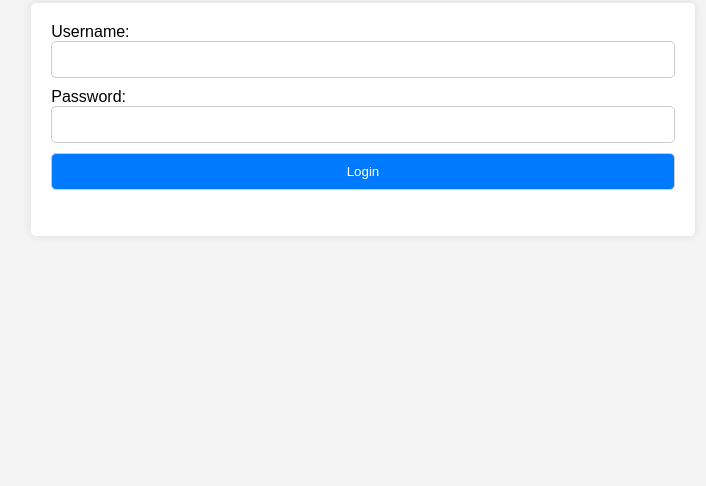
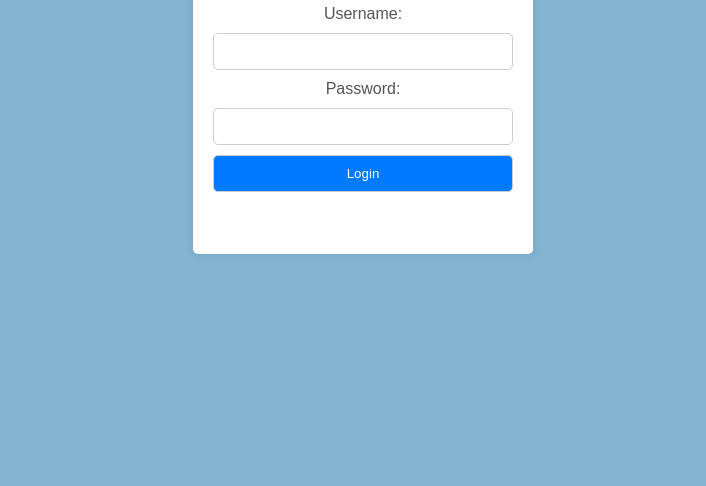
Before and after one commit to kashsuks/kashsuks.github.io, a plain HTML site: page index.html in a window 1280 px wide. Shown: the part 314-800 px from the top of the page, without its empty margins (277-983 px from the left). Drawn offline with Linux system fonts and the light colour scheme.

Commit message:
Update index.html

```diff
--- a/index.html
+++ b/index.html
@@ -4,9 +4,134 @@
     <meta charset="UTF-8">
     <meta name="viewport" content="width=device-width, initial-scale=1.0">
     <title>Login</title>
-    <link rel="stylesheet" type="text/css" href="login.css">
+
+    <style>
+        body {
+            margin: 0;
+            padding: 0;
+            display: flex;
+            justify-content: center;
+            align-items: center;
+            height: 100vh;
+            overflow: hidden;
+            background: #a6a9d9;
+            font-family: Arial, sans-serif;
+        }
+
+        .background {
+            position: fixed;
+            width: 100vw;
+            height: 100vh;
+            top: 0;
+            left: 0;
+            overflow: hidden;
+            background: #82b4d3;
+        }
+
+        .background span {
+            width: 15vmin;
+            height: 15vmin;
+            border-radius: 15vmin;
+            backface-visibility: hidden;
+            position: absolute;
+            animation: move infinite linear;
+        }
+
+        @keyframes move {
+            100% {
+                transform: translate3d(0, 0, 1px) rotate(360deg);
+            }
+        }
+
+        .background span:nth-child(1) {
+            color: #54a1bb;
+            top: 19%;
+            left: 76%;
+            animation-duration: 17s;
+            animation-delay: -39s;
+            transform-origin: 1vw 21vh;
+            box-shadow: 30vmin 0 4.704088285370859vmin currentColor;
+        }
+
+        /* Repeat for other spans */
+
+        .login-container {
+            z-index: 1; /* Ensure login form appears above the background */
+            position: relative;
+            background-color: #fff;
+            padding: 20px;
+            border-radius: 5px;
+            box-shadow: 0 0 10px rgba(0, 0, 0, 0.1);
+            max-width: 300px;
+            width: 90%;
+            text-align: center;
+        }
+
+        .login-container h2 {
+            margin-bottom: 20px;
+            font-size: 24px;
+            color: #333;
+        }
+
+        form {
+            display: flex;
+            flex-direction: column;
+            align-items: center;
+        }
+
+        label {
+            margin-bottom: 10px;
+            font-size: 16px;
+            color: #555;
+        }
+
+        input[type="text"],
+        input[type="password"],
+        input[type="submit"] {
+            width: 100%;
+            padding: 10px;
+            margin-bottom: 10px;
+            border: 1px solid #ccc;
+            border-radius: 5px;
+            box-sizing: border-box;
+        }
+
+        input[type="submit"] {
+            background-color: #007bff;
+            color: #fff;
+            cursor: pointer;
+        }
+
+        input[type="submit"]:hover {
+            background-color: #0056b3;
+        }
+    </style>
 </head>
 <body>
+
+<div class="background">
+    <span></span>
+    <span></span>
+    <span></span>
+    <span></span>
+    <span></span>
+    <span></span>
+    <span></span>
+    <span></span>
+    <span></span>
+    <span></span>
+    <span></span>
+    <span></span>
+    <span></span>
+    <span></span>
+    <span></span>
+    <span></span>
+    <span></span>
+    <span></span>
+    <span></span>
+    <span></span>
+</div>
+
 <div class="login-container">
     <h2>Login</h2>
     <form id="loginForm" onsubmit="return validateLogin()">
@@ -34,11 +159,12 @@
         // Dummy successful login
         document.getElementById("loginMessage").innerHTML = "Login successful. Redirecting...";
         setTimeout(function() {
-                window.location.href = "main.html"; // Redirect to financial calculator page
+            window.location.href = "index.html"; // Redirect to financial calculator page
         }, 2000); // Redirect after 2 seconds (adjust as needed)
 
         return false; // Prevent form submission
     }
 </script>
+
 </body>
 </html>
```
Lines whose indentation alone changed are shown as unchanged.
